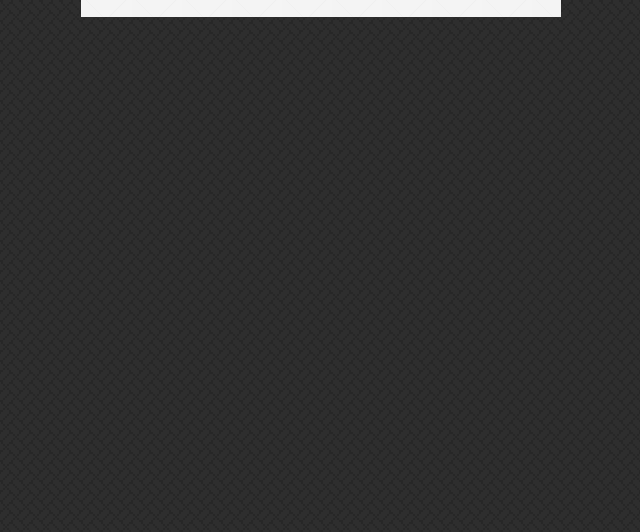
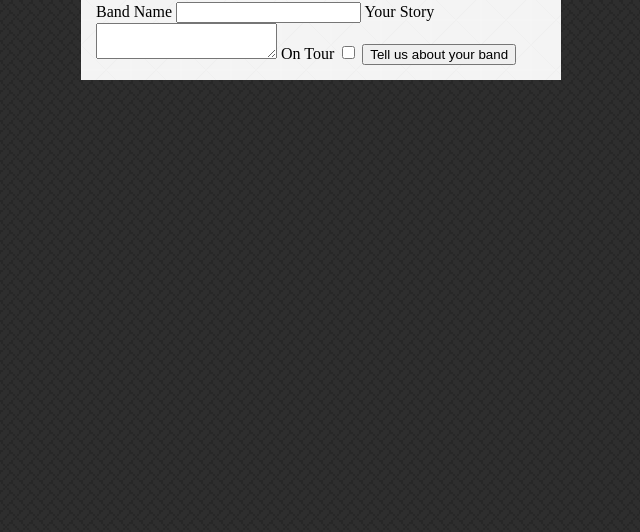
Before and after one commit to ArmandoAmador/front-end-foundations, a plain HTML site: page open_source_records/contact.html in a window 1280 px wide. Shown: the part 268-800 px from the top of the page, without its empty margins (319-959 px from the left). Drawn offline with Linux system fonts and the light colour scheme.

Commit message:
Add forms and styling to open source records

```diff
--- a/open_source_records/contact.html
+++ b/open_source_records/contact.html
@@ -13,8 +13,19 @@
         <li><a href="contact.html">Contact</a></li>
       </ul>
     </div>
+
     <div class="content-section">
       <h1>Contact</h1>
+
+      <form>
+        <label for="band-name">Band Name</label>
+        <input type="text" id="band-name">
+        <label for="your-story">Your Story</label>
+        <textarea id="your-story"></textarea>
+        <label for="on-tour">On Tour</label>
+        <input type="checkbox" id="on-tour">
+        <input type="submit" value="Tell us about your band">
+      </form>
     </div>
   </body>
 </html>
--- a/recipe_world/main.css
+++ b/recipe_world/main.css
@@ -156,3 +156,33 @@ ol {
 .album img {
   float: right;
 }
+
+textarea {
+  display: block;
+  margin-bottom: 15px;
+  width: 445px;
+  font-size: 20px;
+}
+
+label {
+  display: block;
+  font-weight: bold;
+}
+
+input {
+  display: block;
+  margin-bottom: 15px;
+  font-size: 20px;
+}
+
+input[type=text] {
+  width: 445px;
+}
+
+input[type=submit] {
+  width: 165px;
+}
+
+input[type=checkbox], label[for=on-tour] {
+  display: inline;
+}
```
Also changed, not shown: recipe_world/suggest.html (added, +17 -0 lines).
